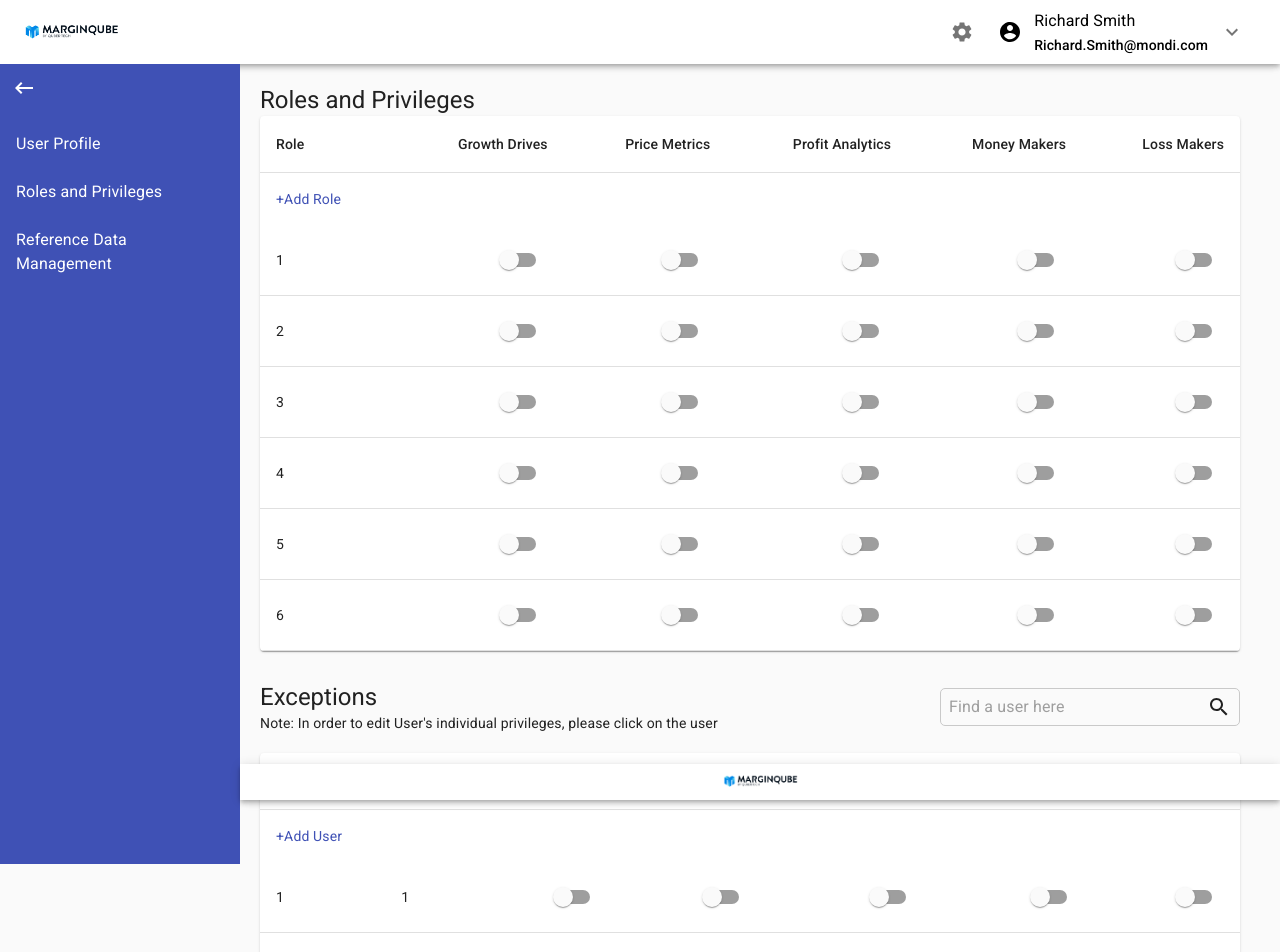
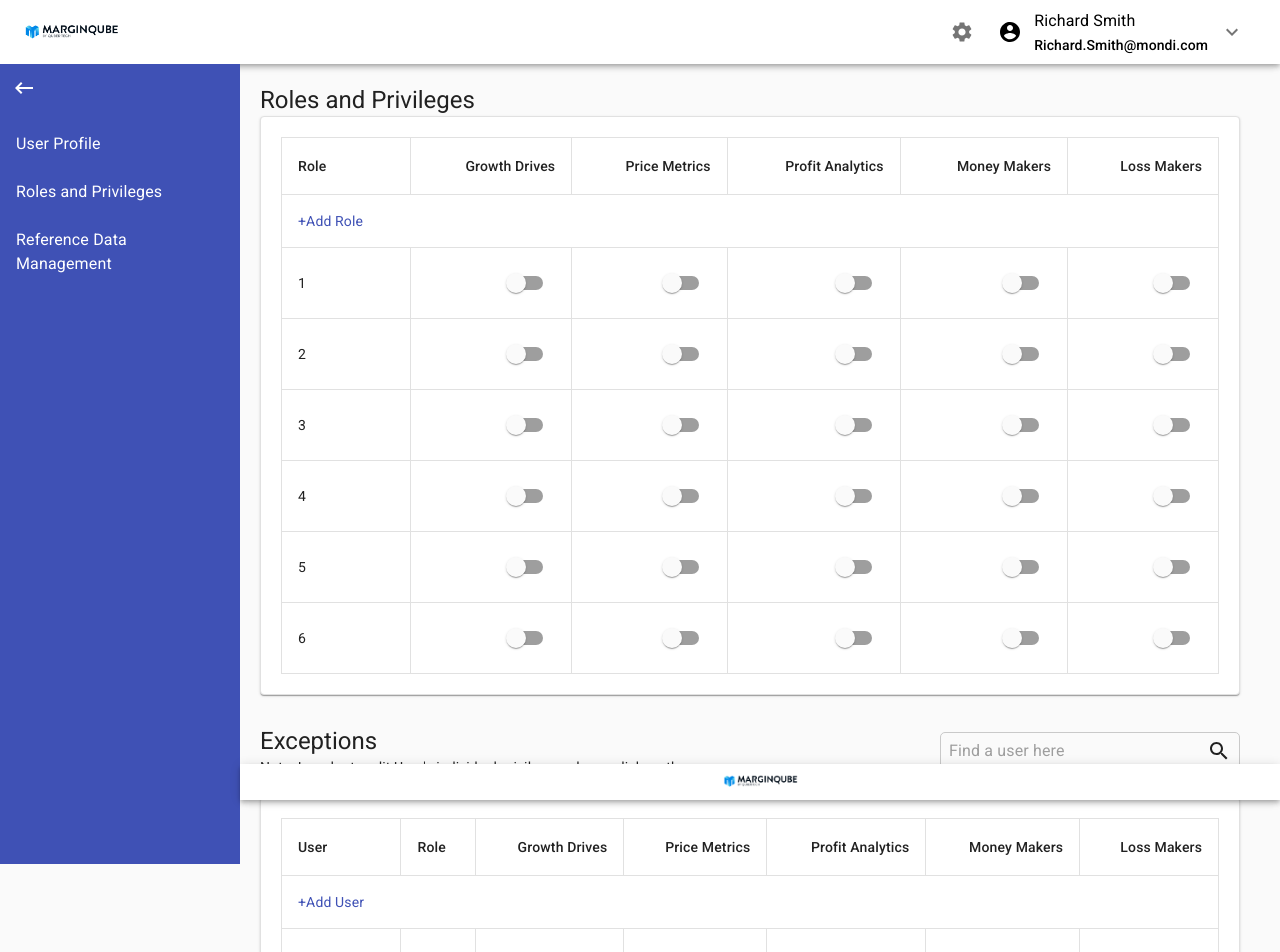
Before and after one commit to mominahmed23/quber, a React (Create React App) app: page / in a window 1280 px wide. Shown: the top 952 px of the page. Built offline with nearby package versions, Linux system fonts and the light colour scheme.

Commit message:
finishing done

```diff
--- a/src/components/Dashboard/Exceptions.jsx
+++ b/src/components/Dashboard/Exceptions.jsx
@@ -16,10 +16,15 @@ import SearchIcon from '@material-ui/icons/Search';
 const useStyles = makeStyles({
   table: {
     minWidth: 650,
-
+    border:'1px solid #e1e1e1'
   },
-  warp:{
-    marginBottom:'30px'
+  wrap:{
+    marginBottom:'30px',
+    border:'1px solid #e1e1e1',
+    padding:'20px'
+  },
+  column:{
+    border:'1px solid #e1e1e1'
   },
   searchBar:{
       border:'1px solid #c9c9c9',
@@ -123,18 +128,18 @@ export default function Exceptions() {
         <Table className={classes.table} aria-label="simple table">
           <TableHead>
             <TableRow>
-            <TableCell>User</TableCell>
-              <TableCell>Role</TableCell>
-              <TableCell align="right">Growth Drives</TableCell>
-              <TableCell align="right">Price Metrics</TableCell>
-              <TableCell align="right">Profit Analytics</TableCell>
-              <TableCell align="right">Money Makers</TableCell>
-              <TableCell align="right">Loss Makers</TableCell>
+            <TableCell className={classes.column}>User</TableCell>
+            <TableCell className={classes.column}>Role</TableCell>
+            <TableCell className={classes.column} align="right">Growth Drives</TableCell>
+            <TableCell className={classes.column} align="right">Price Metrics</TableCell>
+            <TableCell className={classes.column} align="right">Profit Analytics</TableCell>
+            <TableCell className={classes.column} align="right">Money Makers</TableCell>
+            <TableCell className={classes.column} align="right">Loss Makers</TableCell>
             </TableRow>
           </TableHead>
           <TableBody>
               <TableRow>
-            <TableCell style={{borderBottom:"none"}}>
+            <TableCell className={classes.column} style={{borderRight:"none"}}>
               <Link href="#" onClick={(e) => e.preventDefault()}>
                 +Add User
               </Link>
@@ -142,28 +147,18 @@ export default function Exceptions() {
             </TableRow>
             {rows.map((row) => (
               <TableRow key={row.name}>
-                 <TableCell component="th" scope="row">
+                 <TableCell className={classes.column} component="th" scope="row">
                   {row.user}
                 </TableCell>
-                <TableCell component="th" scope="row">
-                  {row.name}
-                </TableCell>
+                <TableCell className={classes.column} component="th" scope="row">
+                {row.name}
+              </TableCell>
                 <ThemeProvider theme={outerTheme}>
-                  <TableCell align="right">
-                    <Switch className="switchColor" />
-                  </TableCell>
-                  <TableCell align="right">
-                    <Switch />
-                  </TableCell>
-                  <TableCell align="right">
-                    <Switch />
-                  </TableCell>
-                  <TableCell align="right">
-                    <Switch />
-                  </TableCell>
-                  <TableCell align="right">
-                    <Switch />
-                  </TableCell>
+                <TableCell className={classes.column} align="right"><Switch className="switchColor"/></TableCell>
+                <TableCell className={classes.column} align="right"><Switch/></TableCell>
+                <TableCell className={classes.column} align="right"><Switch/></TableCell>
+                <TableCell className={classes.column} align="right"><Switch/></TableCell>
+                <TableCell className={classes.column} align="right"><Switch/></TableCell>
                 </ThemeProvider>
               </TableRow>
             ))}
--- a/src/components/Dashboard/RolesAndPrivileges.jsx
+++ b/src/components/Dashboard/RolesAndPrivileges.jsx
@@ -15,9 +15,15 @@ import { Typography } from '@material-ui/core';
 const useStyles = makeStyles({
   table: {
     minWidth: 650,
+    border:'1px solid #e1e1e1'
   },
   wrap:{
-    marginBottom:'30px'
+    marginBottom:'30px',
+    border:'1px solid #e1e1e1',
+    padding:'20px'
+  },
+  column:{
+    border:'1px solid #e1e1e1'
   }
 });
 const outerTheme = createMuiTheme({
@@ -86,17 +92,17 @@ export default function RolesAndPrivileges() {
       <Table className={classes.table} aria-label="simple table">
         <TableHead>
           <TableRow>
-            <TableCell>Role</TableCell>
-            <TableCell align="right">Growth Drives</TableCell>
-            <TableCell align="right">Price Metrics</TableCell>
-            <TableCell align="right">Profit Analytics</TableCell>
-            <TableCell align="right">Money Makers</TableCell>
-            <TableCell align="right">Loss Makers</TableCell>
+            <TableCell className={classes.column}>Role</TableCell>
+            <TableCell className={classes.column} align="right">Growth Drives</TableCell>
+            <TableCell className={classes.column} align="right">Price Metrics</TableCell>
+            <TableCell className={classes.column} align="right">Profit Analytics</TableCell>
+            <TableCell className={classes.column} align="right">Money Makers</TableCell>
+            <TableCell className={classes.column} align="right">Loss Makers</TableCell>
           </TableRow>
         </TableHead>
         <TableBody>
         <TableRow>
-            <TableCell style={{borderBottom:"none"}}>
+            <TableCell className={classes.column} style={{borderRight:"none"}}>
               <Link href="#" onClick={(e) => e.preventDefault()}>
                 +Add Role
               </Link>
@@ -104,15 +110,15 @@ export default function RolesAndPrivileges() {
             </TableRow>
           {rows.map((row) => (
             <TableRow key={row.name}>
-              <TableCell component="th" scope="row">
+              <TableCell className={classes.column} component="th" scope="row">
                 {row.name}
               </TableCell>
               <ThemeProvider theme={outerTheme}>
-                <TableCell align="right"><Switch className="switchColor"/></TableCell>
-                <TableCell align="right"><Switch/></TableCell>
-                <TableCell align="right"><Switch/></TableCell>
-                <TableCell align="right"><Switch/></TableCell>
-                <TableCell align="right"><Switch/></TableCell>
+                <TableCell className={classes.column} align="right"><Switch className="switchColor"/></TableCell>
+                <TableCell className={classes.column} align="right"><Switch/></TableCell>
+                <TableCell className={classes.column} align="right"><Switch/></TableCell>
+                <TableCell className={classes.column} align="right"><Switch/></TableCell>
+                <TableCell className={classes.column} align="right"><Switch/></TableCell>
               </ThemeProvider>
             </TableRow>
           ))}
```
